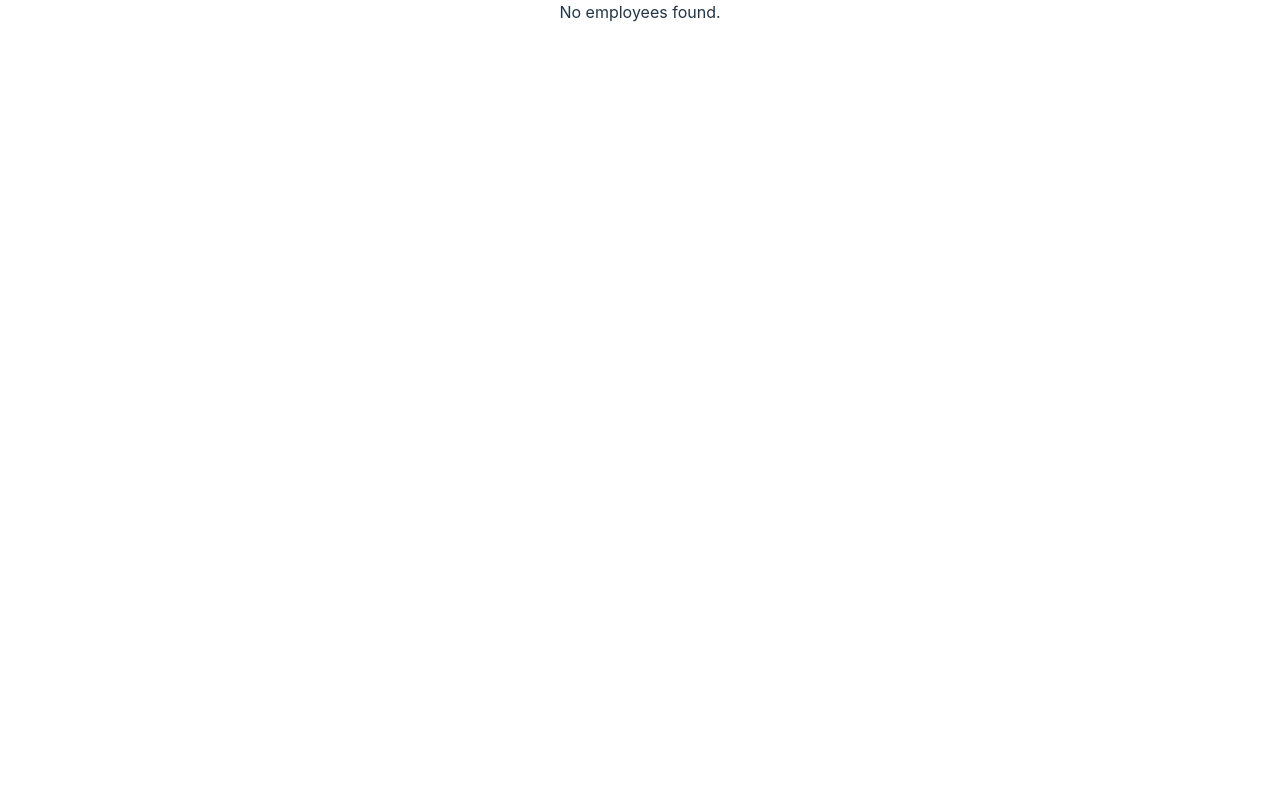
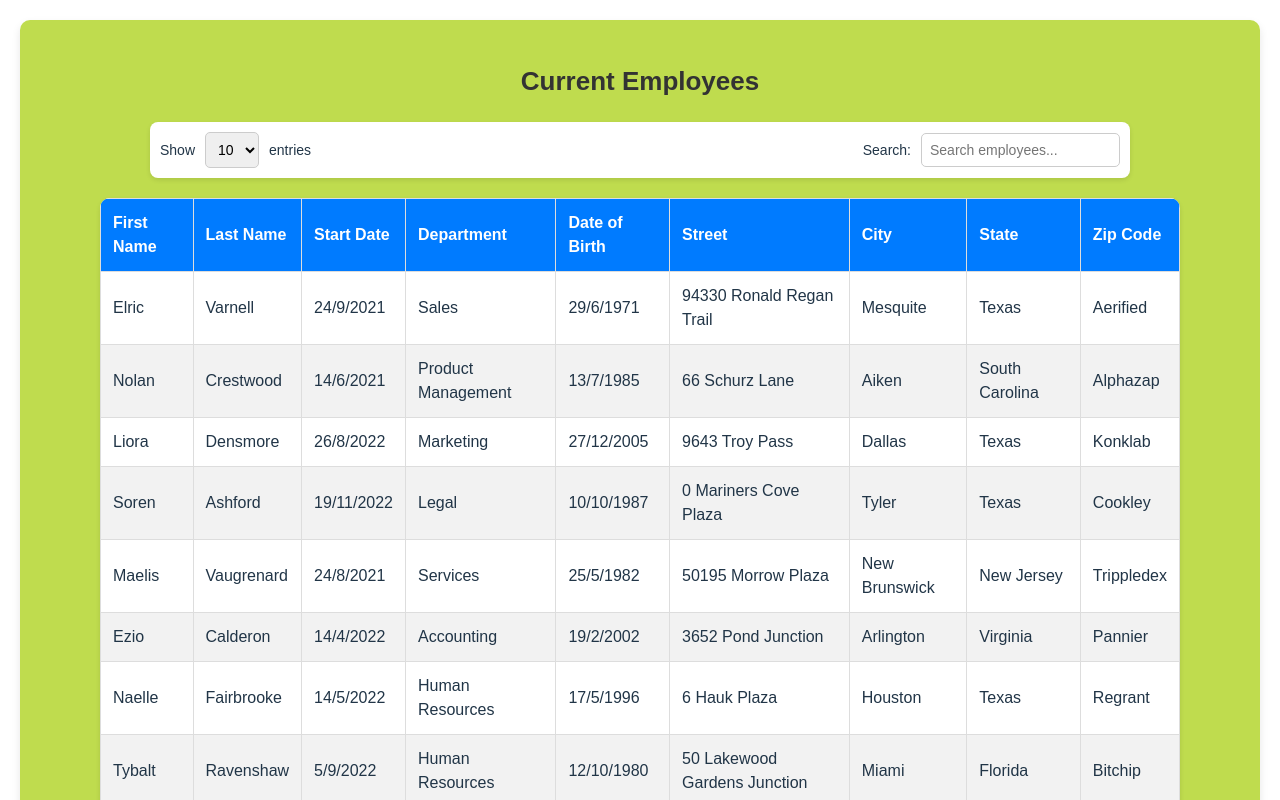
Before and after one commit to soumiaTehami/WealthHealth, a React (Vite) app in the folder wealthhealth/: page /employees in a window 1280 px wide. Shown: the top 800 px of the page. Built offline with nearby package versions, Linux system fonts and the light colour scheme.

Commit message:
Employe json

```diff
--- a/wealthhealth/src/components/EmployeeForm/EmployeeForm.jsx
+++ b/wealthhealth/src/components/EmployeeForm/EmployeeForm.jsx
@@ -66,9 +66,60 @@ const EmployeeForm = () => {
 
       <label>State</label>
       <select name="state" value={formData.state} onChange={handleChange}>
-        <option value="Alabama">Alabama</option>
-        <option value="Alaska">Alaska</option>
-        <option value="Arizona">Arizona</option>
+
+    <option value="Alabama">Alabama</option>
+    <option value="Alaska">Alaska</option>
+    <option value="Arizona">Arizona</option>
+    <option value="Arkansas">Arkansas</option>
+    <option value="California">California</option>
+    <option value="Colorado">Colorado</option>
+    <option value="Connecticut">Connecticut</option>
+    <option value="Delaware">Delaware</option>
+    <option value="District Of Columbia">District Of Columbia</option>
+    <option value="Florida">Florida</option>
+    <option value="Georgia">Georgia</option>
+    <option value="Hawaii">Hawaii</option>
+    <option value="Idaho">Idaho</option>
+    <option value="Illinois">Illinois</option>
+    <option value="Indiana">Indiana</option>
+    <option value="Iowa">Iowa</option>
+    <option value="Kansas">Kansas</option>
+    <option value="Kentucky">Kentucky</option>
+    <option value="Louisiana">Louisiana</option>
+    <option value="Maine">Maine</option>
+    <option value="Maryland">Maryland</option>
+    <option value="Massachusetts">Massachusetts</option>
+    <option value="Michigan">Michigan</option>
+    <option value="Minnesota">Minnesota</option>
+    <option value="Mississippi">Mississippi</option>
+    <option value="Missouri">Missouri</option>
+    <option value="Montana">Montana</option>
+    <option value="Nebraska">Nebraska</option>
+    <option value="Nevada">Nevada</option>
+    <option value="New Hampshire">New Hampshire</option>
+    <option value="New Jersey">New Jersey</option>
+    <option value="New Mexico">New Mexico</option>
+    <option value="New York">New York</option>
+    <option value="North Carolina">North Carolina</option>
+    <option value="North Dakota">North Dakota</option>
+    <option value="Ohio">Ohio</option>
+    <option value="Oklahoma">Oklahoma</option>
+    <option value="Oregon">Oregon</option>
+    <option value="Pennsylvania">Pennsylvania</option>
+    <option value="Rhode Island">Rhode Island</option>
+    <option value="South Carolina">South Carolina</option>
+    <option value="South Dakota">South Dakota</option>
+    <option value="Tennessee">Tennessee</option>
+    <option value="Texas">Texas</option>
+    <option value="Utah">Utah</option>
+    <option value="Vermont">Vermont</option>
+    <option value="Virginia">Virginia</option>
+    <option value="Washington">Washington</option>
+    <option value="West Virginia">West Virginia</option>
+    <option value="Wisconsin">Wisconsin</option>
+    <option value="Wyoming">Wyoming</option>
+
+
       </select>
 
       <label>Zip Code</label>
--- a/wealthhealth/src/components/EmployeeList/EmployeeList.jsx
+++ b/wealthhealth/src/components/EmployeeList/EmployeeList.jsx
@@ -4,6 +4,11 @@ import "./EmployeeList.scss";
 
 const EmployeeList = () => {
   const employees = useSelector((state) => state.employees.employees);
+
+
+
+
+
   const [searchTerm, setSearchTerm] = useState("");
   const [entriesPerPage, setEntriesPerPage] = useState(10);
   const [currentPage, setCurrentPage] = useState(1);
--- a/wealthhealth/src/components/EmployeeList/EmployeeList.scss
+++ b/wealthhealth/src/components/EmployeeList/EmployeeList.scss
@@ -2,7 +2,7 @@
   text-align: center;
   font-family: 'Poppins', sans-serif;
   margin: 20px;
-  background-color: #f4f4f9;
+  background-color:#bfdc4e;;
   padding: 20px;
   border-radius: 10px;
   box-shadow: 0 4px 8px rgba(0, 0, 0, 0.1);
--- /dev/null
+++ b/wealthhealth/src/redux/slices/Employe.json
@@ -0,0 +1,46 @@
+[
+    {
+        "firstName":"Elric","lastName":" Varnell","dateOfBirth":"29/6/1971","street":"94330 Ronald Regan Trail","city":"Mesquite","state":"Texas","stateAbbrev":"TX","zipCode":"Aerified","startDate":"24/9/2021","department":"Sales"},
+
+    {
+        "firstName":"Nolan","lastName":"Crestwood","dateOfBirth":"13/7/1985","street":"66 Schurz Lane","city":"Aiken","state":"South Carolina","stateAbbrev":"SC","zipCode":"Alphazap","startDate":"14/6/2021","department":"Product Management"
+    },
+    {
+        "firstName":"Liora","lastName":"Densmore","dateOfBirth":"27/12/2005","street":"9643 Troy Pass","city":"Dallas","state":"Texas","stateAbbrev":"TX","zipCode":"Konklab","startDate":"26/8/2022","department":"Marketing"},
+
+    {
+        "firstName":"Soren","lastName":"Ashford","dateOfBirth":"10/10/1987","street":"0 Mariners Cove Plaza","city":"Tyler","state":"Texas","stateAbbrev":"TX","zipCode":"Cookley","startDate":"19/11/2022","department":"Legal"},
+
+    {
+       "firstName":"Maelis","lastName":"Vaugrenard","dateOfBirth":"25/5/1982","street":"50195 Morrow Plaza","city":"New Brunswick","state":"New Jersey","stateAbbrev":"NJ","zipCode":"Trippledex","startDate":"24/8/2021","department":"Services"},
+    {
+        "firstName":"Ezio","lastName":" Calderon","dateOfBirth":"19/2/2002","street":"3652 Pond Junction","city":"Arlington","state":"Virginia","stateAbbrev":"VA","zipCode":"Pannier","startDate":"14/4/2022","department":"Accounting"},
+    {
+        "firstName":"Naelle","lastName":"Fairbrooke","dateOfBirth":"17/5/1996","street":"6 Hauk Plaza","city":"Houston","state":"Texas","stateAbbrev":"TX","zipCode":"Regrant","startDate":"14/5/2022","department":"Human Resources"},
+    {
+            "firstName":"Tybalt","lastName":"Ravenshaw","dateOfBirth":"12/10/1980","street":"50 Lakewood Gardens Junction","city":"Miami","state":"Florida","stateAbbrev":"FL","zipCode":"Bitchip","startDate":"5/9/2022","department":"Human Resources"},
+            {"id":9,"firstName":"Joyan","lastName":"Lewing","dateOfBirth":"8/1/1999","street":"3 Hanson Lane","city":"Lake Charles","state":"Louisiana","stateAbbrev":"LA","zipCode":"Zamit","startDate":"5/10/2022","department":"Human Resources"},
+{
+    "firstName":"Selena","lastName":"Montclair","dateOfBirth":"30/1/1962","street":"1 Meadow Vale Road","city":"Cleveland","state":"Ohio","stateAbbrev":"OH","zipCode":"Trippledex","startDate":"2/12/2022","department":"Legal"},
+{
+    "firstName":"Arlen","lastName":"Muino","dateOfBirth":"11/2/1978","street":"5108 Riverside Alley","city":"Peoria","state":"Illinois","stateAbbrev":"IL","zipCode":"Wrapsafe","startDate":"8/7/2021","department":"Training"},
+{
+    "firstName":"Cassian ","lastName":"Alderidge","dateOfBirth":"24/3/1975","street":"20 Harbort Alley","city":"Washington","state":"District of Columbia","stateAbbrev":"DC","zipCode":"Job","startDate":"8/6/2021","department":"Support"},
+{
+    "firstName":"Soumia","lastName":"Belhosseinne","dateOfBirth":"18/2/1998","street":"125 Graedel Avenue","city":"Fullerton","state":"California","stateAbbrev":"CA","zipCode":"Prodder","startDate":"6/6/2022","department":"Research and Development"},
+{
+    "firstName":"Tehami","lastName":"sami","dateOfBirth":"22/8/1963","street":"8 Dakota Center","city":"Philadelphia","state":"Pennsylvania","stateAbbrev":"PA","zipCode":"Solarbreeze","startDate":"3/11/2022","department":"Business Development"},
+{
+    "firstName":"Fethi","lastName":"Tehami","dateOfBirth":"12/3/2002","street":"9472 Schmedeman Hill","city":"Lake Charles","state":"Louisiana","stateAbbrev":"LA","zipCode":"Tampflex","startDate":"11/1/2021","department":"Marketing"},
+{
+    "firstName":"Mirella","lastName":"Dorne","dateOfBirth":"5/8/1999","street":"74 Golden Leaf Court","city":"Orlando","state":"Florida","stateAbbrev":"FL","zipCode":"Regrant","startDate":"1/9/2022","department":"Accounting"},
+{
+    "firstName":"Ophelia","lastName":"Hargrove","dateOfBirth":"5/11/1967","street":"881 Morrow Way","city":"Nashville","state":"Tennessee","stateAbbrev":"TN","zipCode":"Regrant","startDate":"5/4/2022","department":"Sales"},
+{
+    "firstName":"Myriam","lastName":"Patrone","dateOfBirth":"8/2/1965","street":"4737 Blue Bill Park Hill","city":"Terre Haute","state":"Indiana","stateAbbrev":"IN","zipCode":"Voltsillam","startDate":"10/7/2021","department":"Human Resources"},
+{
+    "firstName":"Calypso","lastName":" Norwood","dateOfBirth":"11/7/1994","street":"3 Sheridan Lane","city":"Minneapolis","state":"Minnesota","stateAbbrev":"MN","zipCode":"Cardify","startDate":"8/10/2021","department":"Accounting"},
+{
+    "firstName":"Theoden ","lastName":"Brisenden","dateOfBirth":"22/9/1999","street":"75 Shoshone Circle","city":"Sacramento","state":"California","stateAbbrev":"CA","zipCode":"Daltfresh","startDate":"8/9/2021","department":"Marketing"}
+
+]
--- a/wealthhealth/src/redux/slices/employeeSlice.jsx
+++ b/wealthhealth/src/redux/slices/employeeSlice.jsx
@@ -1,7 +1,9 @@
 import { createSlice } from "@reduxjs/toolkit";
+import liste from "./Employe.json";
 
 const initialState = {
-  employees: [],
+
+  employees: liste,
 };
 
 const employeeSlice = createSlice({
--- a/wealthhealth/src/redux/store.jsx
+++ b/wealthhealth/src/redux/store.jsx
@@ -12,11 +12,15 @@ const persistConfig = {
 // Création d'un reducer persistant
 const persistedReducer = persistReducer(persistConfig, employeeReducer);
 
-// Configuration du store Redux
+// Configuration du store Redux avec désactivation de la vérification
 const store = configureStore({
   reducer: {
     employees: persistedReducer,
   },
+  middleware: (getDefaultMiddleware) =>
+    getDefaultMiddleware({
+      serializableCheck: false, // Désactive la vérification des valeurs non sérialisables
+    }),
 });
 
 // Création du persistor
```
